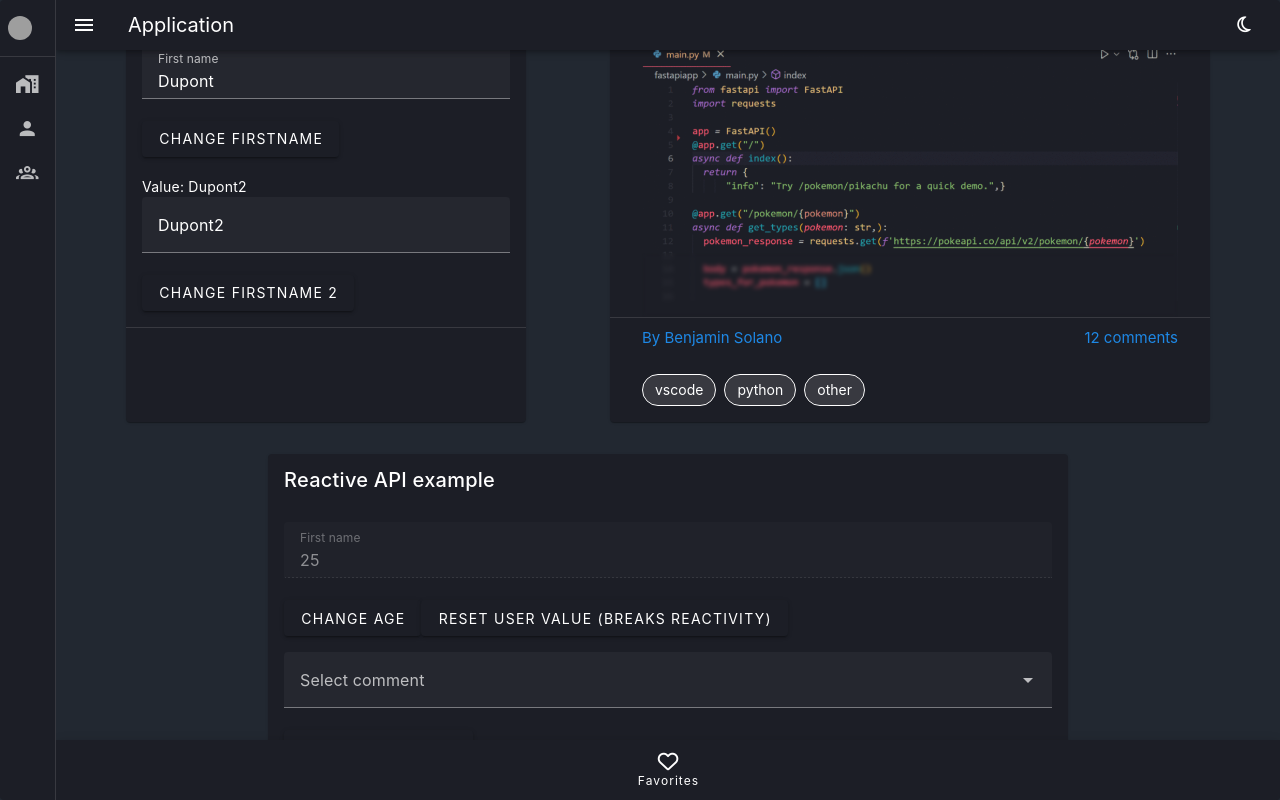
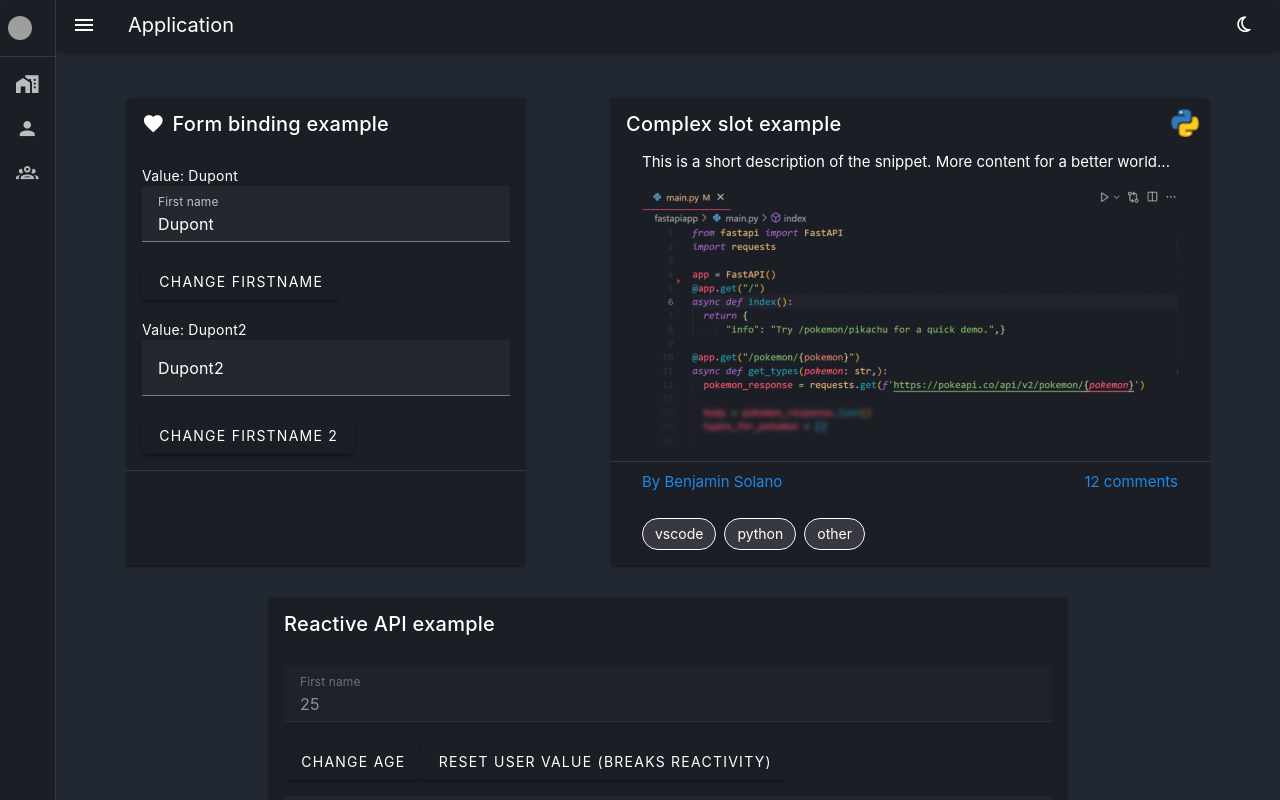
Before and after one commit to hourlier96/DemoVue3, a Vue app in the folder demo-vue3/: page / in a window 1280 px wide. Shown: the top 800 px of the page. Built offline with nearby package versions, Linux system fonts and the light colour scheme; grey boxes are pictures that could not be loaded.

Commit message:
Fix height

```diff
--- a/demo-vue3/src/App.vue
+++ b/demo-vue3/src/App.vue
@@ -22,8 +22,4 @@ onBeforeMount(() => {
 })
 </script>
 
-<style scoped>
-#main-container {
-  height: 100vh;
-}
-</style>
+<style scoped></style>
--- a/demo-vue3/src/assets/main.css
+++ b/demo-vue3/src/assets/main.css
@@ -1,5 +1,5 @@
 @import './base.css';
 
 html {
-  overflow-y: auto;
+  overflow-y: auto !important;
 }
```
Also changed, not shown: 1 other file (tests, documents, lock files or other folders).
